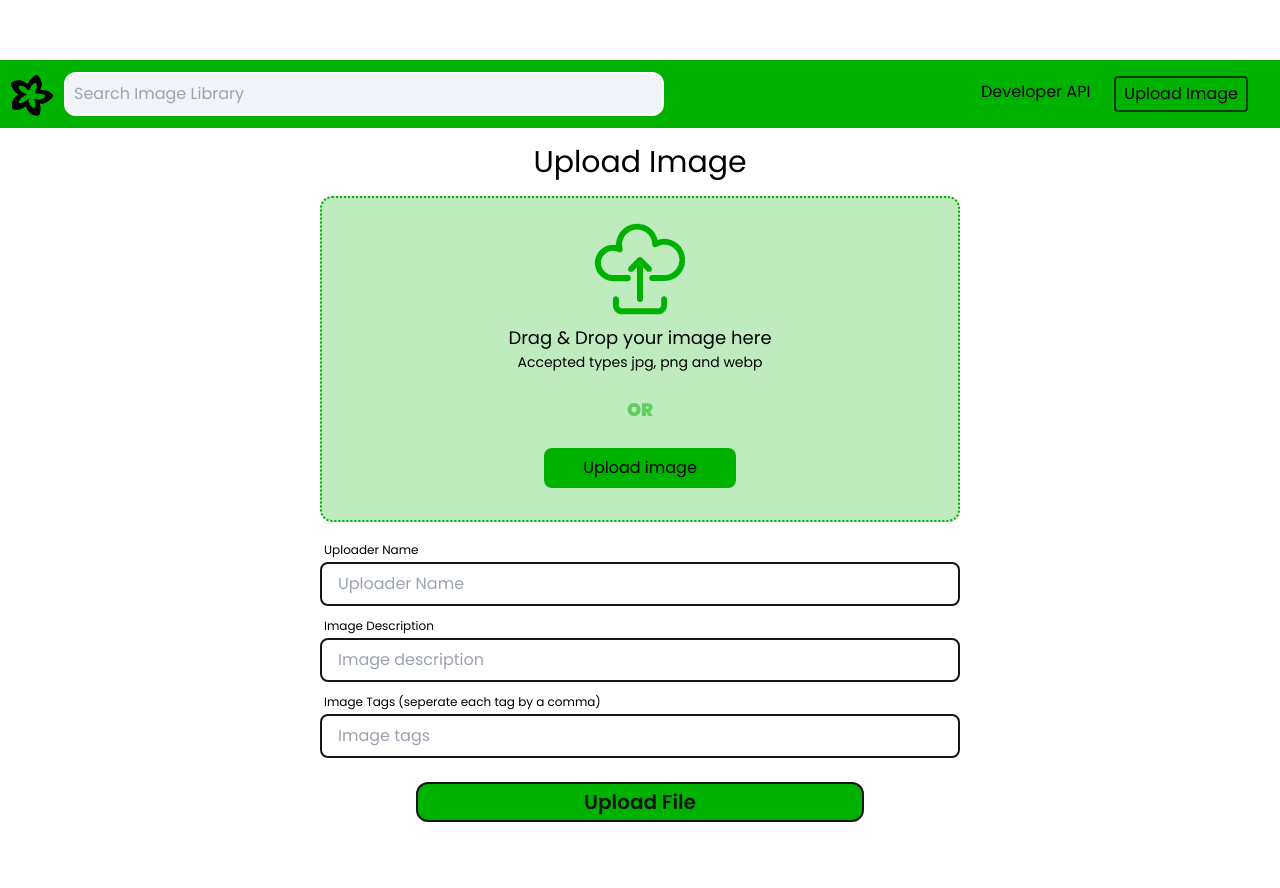
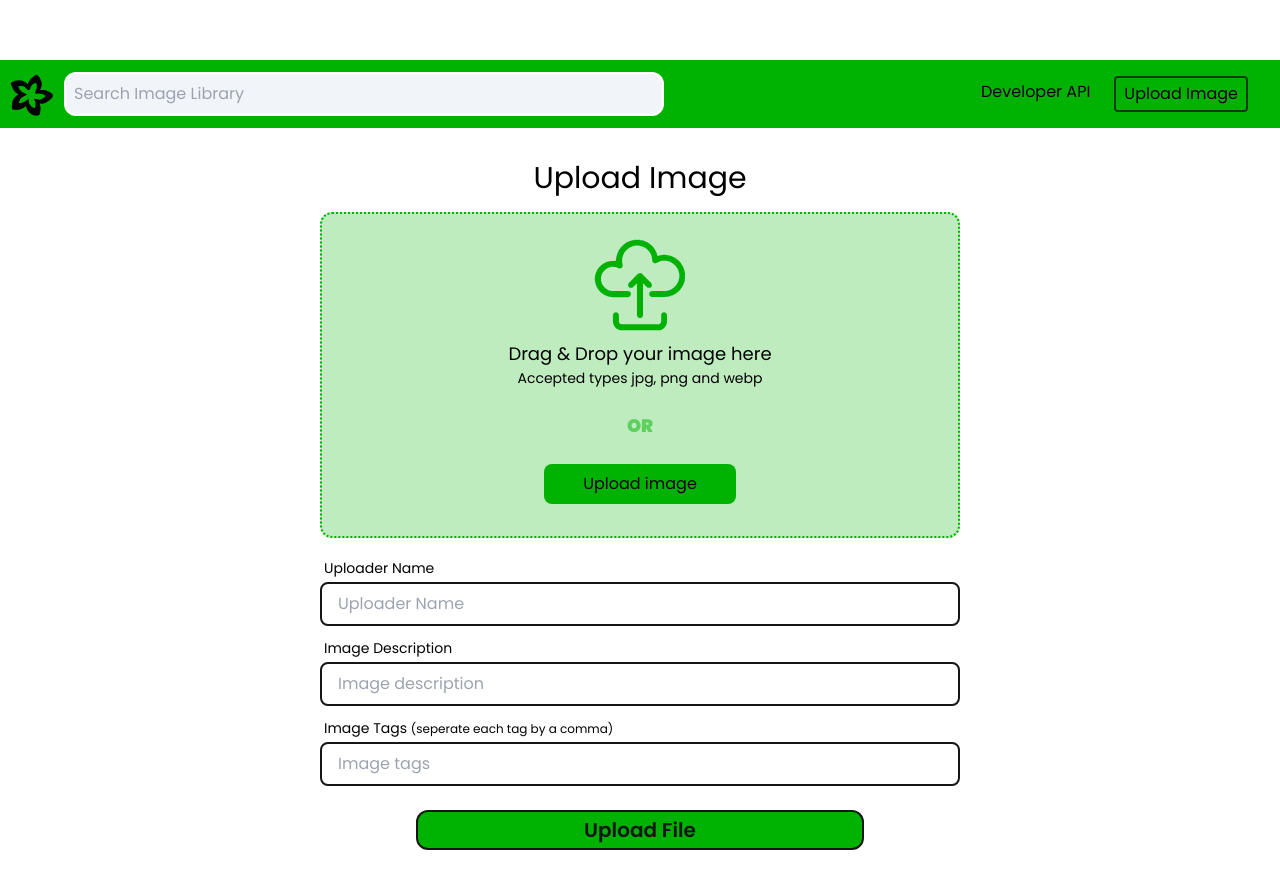
Before and after one commit to matt-powelldev2784/Redry_Image_Library_Client, a React (Create React App) app: page / in a window 1280 px wide. Shown: the part 1540-2428 px from the top of the page. Before the commit the page ends 2402 px from the top, so only its background shows below. Built offline with nearby package versions, Linux system fonts and the light colour scheme.

Commit message:
chnage input label text sie

```diff
--- a/src/components/uploadImage/UploadImage.tsx
+++ b/src/components/uploadImage/UploadImage.tsx
@@ -90,7 +90,7 @@ export const UploadImage = () => {
   return (
     <section className="min-h-screen min-w-[320px]">
       <SecondaryNav />
-      <div className="flex w-full items-center justify-center">
+      <div className="mt-4 flex w-full items-center justify-center">
         <article className="justify-cente my-4 mb-8 flex flex-col items-center md:w-1/2">
           <h1 className="text-3xl">Upload Image</h1>
           <form
@@ -128,7 +128,7 @@ export const UploadImage = () => {
               </div>
             </label>
 
-            <label htmlFor="uploadedBy" className="w-full p-1 text-xs">
+            <label htmlFor="uploadedBy" className="w-full p-1 text-sm">
               Uploader Name
             </label>
             <input
@@ -140,7 +140,7 @@ export const UploadImage = () => {
               value={formik.values.uploadedBy}
               className="mb-2 w-full rounded-lg border-2 border-darkBlack p-2 px-4"
             ></input>
-            <label htmlFor="description" className="w-full p-1 text-xs">
+            <label htmlFor="description" className="w-full p-1 text-sm">
               Image Description
             </label>
             <input
@@ -152,8 +152,9 @@ export const UploadImage = () => {
               value={formik.values.description}
               className="mb-2 w-full rounded-lg border-2 border-darkBlack p-2 px-4"
             ></input>
-            <label htmlFor="tags" className="w-full p-1 text-xs">
-              Image Tags (seperate each tag by a comma)
+            <label htmlFor="tags" className="w-full p-1 text-sm">
+              Image Tags{' '}
+              <span className="text-xs">(seperate each tag by a comma)</span>
             </label>
             <input
               id="tags"
```
